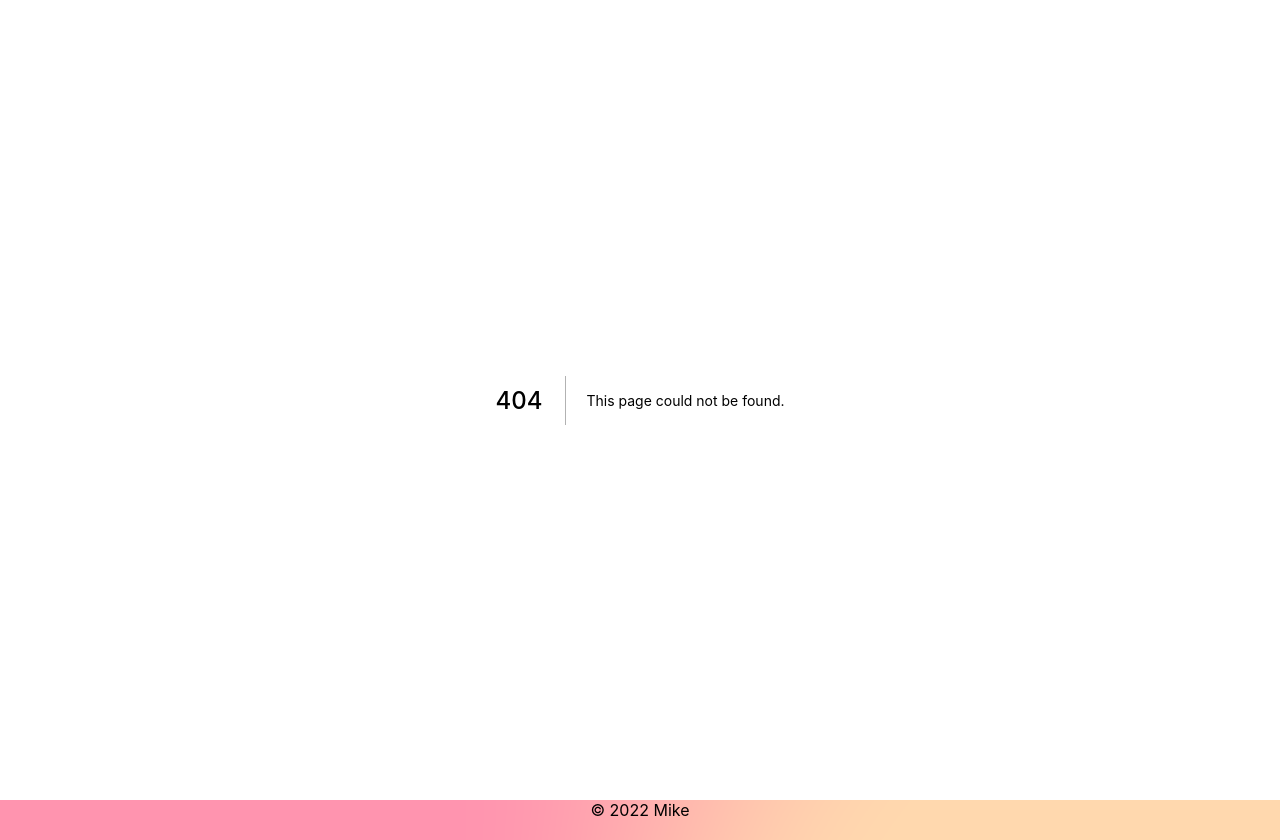
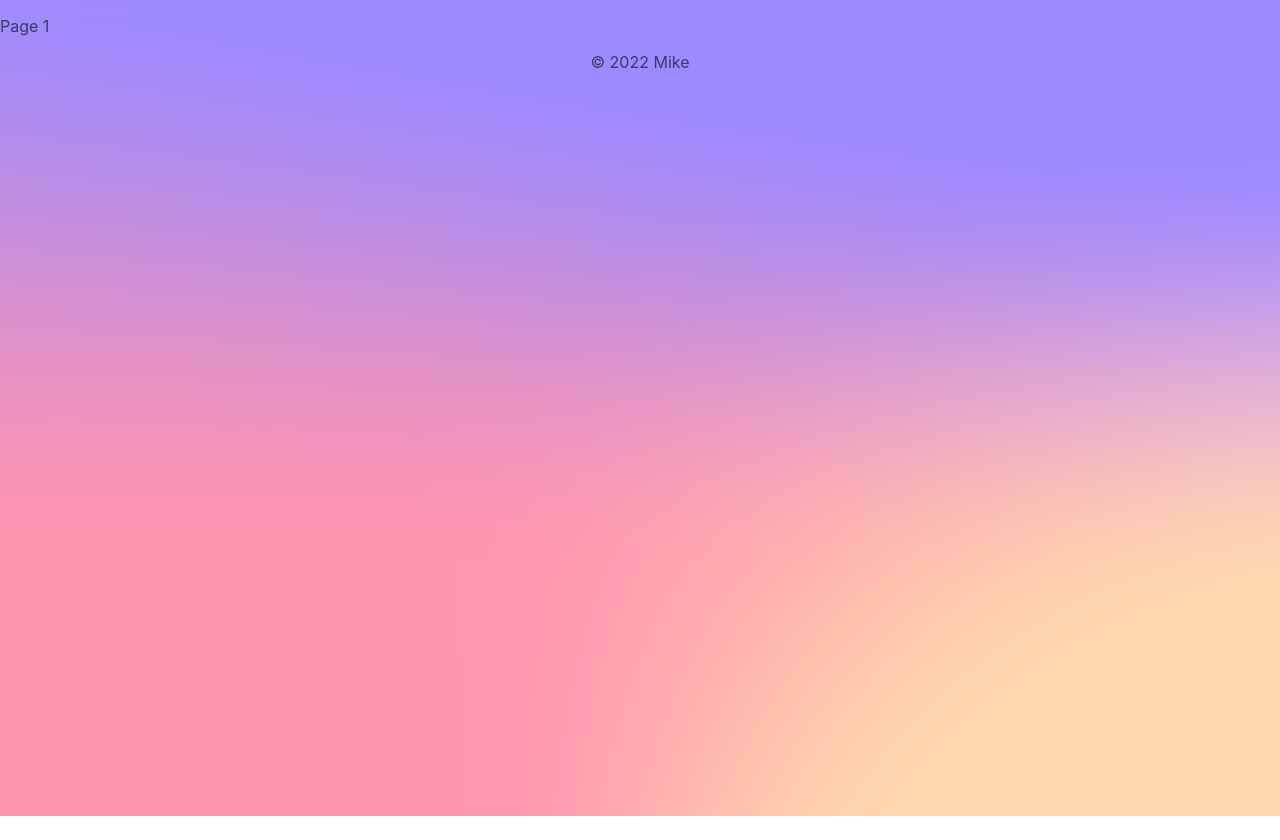
Before and after one commit to multisonic/coffee-conoisseur, a Next.js app: page /1 in a window 1280 px wide. Before the commit this address had no page. After the commit the page ends 816 px from the top, so only its background shows below. Built offline with nearby package versions, Linux system fonts and the light colour scheme.

Commit message:
41. Extercise: Routing

```diff
--- /dev/null
+++ b/pages/[dynamicRoute].js
@@ -0,0 +1,20 @@
+import Head from "next/head";
+import { useRouter } from "next/router";
+
+const Dynamic = () => {
+  const router = useRouter();
+  const { dynamicRoute } = router.query;
+
+  return (
+    <>
+      <Head>
+        <title>{dynamicRoute}</title>
+      </Head>
+      <div>
+        <p>Page {dynamicRoute}</p>
+      </div>
+    </>
+  );
+};
+
+export default Dynamic;
```
Also changed, not shown: pages/courses/nextjs.js (added, +14 -0 lines).
